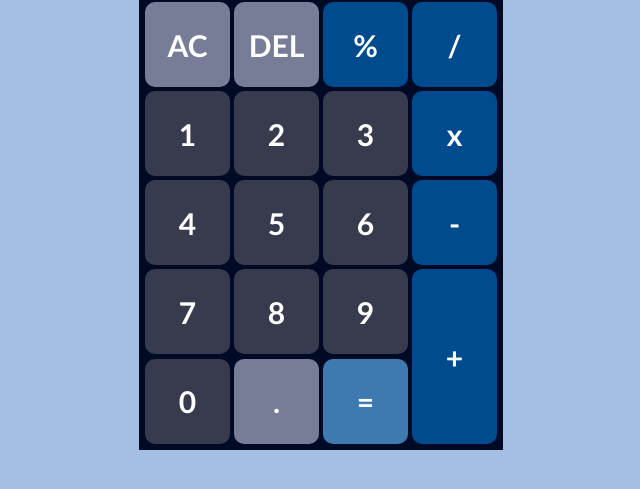
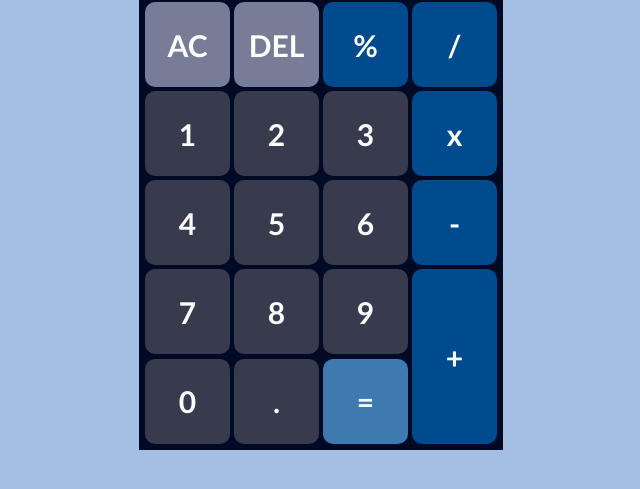
Before and after one commit to oliveiraalexis/js-calculator, a plain HTML site: page index.html in a window 1280 px wide. Shown: the part 231-720 px from the top of the page, without its empty margins (319-959 px from the left). Drawn offline with Linux system fonts and the light colour scheme.

Commit message:
Refactor html class

```diff
--- a/index.html
+++ b/index.html
@@ -46,7 +46,7 @@
                     </tr>
                     <tr>
                         <td><button class ="number" id="0">0</button></td>
-                        <td><button class ="utility dot" id="dot">.</button></td>
+                        <td><button class ="dot" id="dot">.</button></td>
                         <td><button class ="result" id="=">=</button></td>
                     </tr>
                 </tbody>
```
